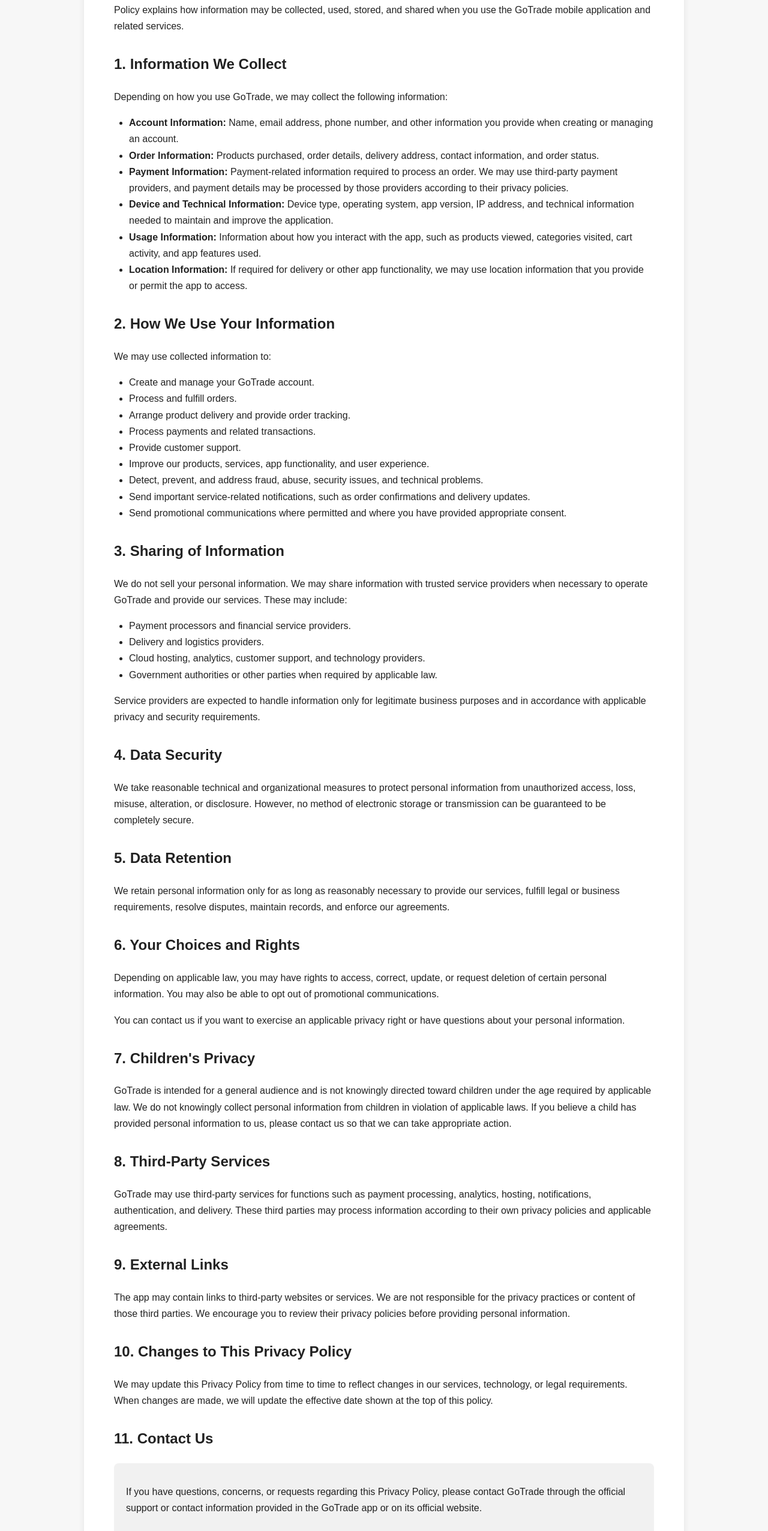
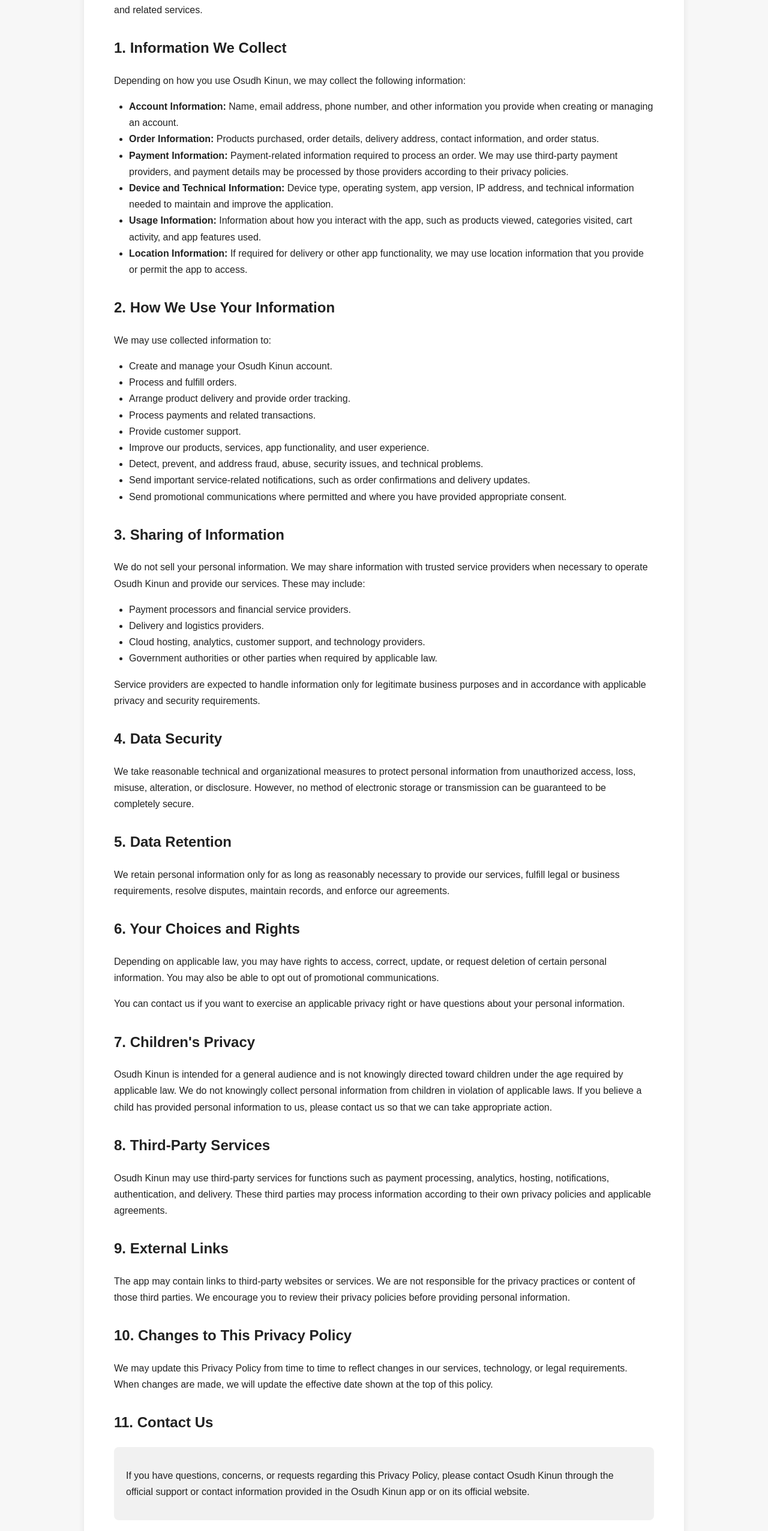
Before and after one commit to webdevloper2018/osudh-kinun-privacy-policy, a plain HTML site: page index.html in a window 1280 px wide. Shown: the part 247-2800 px from the top of the page at 60% size. Drawn offline with Linux system fonts and the light colour scheme.

Commit message:
Update privacy policy references from GoTrade to Osudh Kinun

```diff
--- a/index.html
+++ b/index.html
@@ -1,11 +1,9 @@
-from pathlib import Path
-
-html = """<!DOCTYPE html>
+ <!DOCTYPE html>
 <html lang="en">
 <head>
   <meta charset="UTF-8">
   <meta name="viewport" content="width=device-width, initial-scale=1.0">
-  <title>GoTrade Privacy Policy</title>
+  <title>Osudh Kinun Privacy Policy</title>
   <style>
     body {
       font-family: Arial, Helvetica, sans-serif;
@@ -47,18 +45,18 @@
 </head>
 <body>
   <main class="container">
-    <h1>Privacy Policy for GoTrade</h1>
+    <h1>Privacy Policy for Osudh Kinun</h1>
     <p class="date"><strong>Effective Date:</strong> August 26, 2026</p>
 
     <p>
-      GoTrade ("we", "our", or "us") respects your privacy and is committed to
+      Osudh Kinun ("we", "our", or "us") respects your privacy and is committed to
       protecting your personal information. This Privacy Policy explains how
       information may be collected, used, stored, and shared when you use the
-      GoTrade mobile application and related services.
+      Osudh Kinun mobile application and related services.
     </p>
 
     <h2>1. Information We Collect</h2>
-    <p>Depending on how you use GoTrade, we may collect the following information:</p>
+    <p>Depending on how you use Osudh Kinun, we may collect the following information:</p>
     <ul>
       <li><strong>Account Information:</strong> Name, email address, phone number, and other information you provide when creating or managing an account.</li>
       <li><strong>Order Information:</strong> Products purchased, order details, delivery address, contact information, and order status.</li>
@@ -71,7 +69,7 @@
     <h2>2. How We Use Your Information</h2>
     <p>We may use collected information to:</p>
     <ul>
-      <li>Create and manage your GoTrade account.</li>
+      <li>Create and manage your Osudh Kinun account.</li>
       <li>Process and fulfill orders.</li>
       <li>Arrange product delivery and provide order tracking.</li>
       <li>Process payments and related transactions.</li>
@@ -85,7 +83,7 @@
     <h2>3. Sharing of Information</h2>
     <p>
       We do not sell your personal information. We may share information with
-      trusted service providers when necessary to operate GoTrade and provide
+      trusted service providers when necessary to operate Osudh Kinun and provide
       our services. These may include:
     </p>
     <ul>
@@ -128,7 +126,7 @@
 
     <h2>7. Children's Privacy</h2>
     <p>
-      GoTrade is intended for a general audience and is not knowingly directed
+      Osudh Kinun is intended for a general audience and is not knowingly directed
       toward children under the age required by applicable law. We do not
       knowingly collect personal information from children in violation of
       applicable laws. If you believe a child has provided personal information
@@ -137,7 +135,7 @@
 
     <h2>8. Third-Party Services</h2>
     <p>
-      GoTrade may use third-party services for functions such as payment
+      Osudh Kinun may use third-party services for functions such as payment
       processing, analytics, hosting, notifications, authentication, and
       delivery. These third parties may process information according to their
       own privacy policies and applicable agreements.
@@ -162,15 +160,10 @@
     <div class="contact">
       <p>
         If you have questions, concerns, or requests regarding this Privacy
-        Policy, please contact GoTrade through the official support or contact
-        information provided in the GoTrade app or on its official website.
+        Policy, please contact Osudh Kinun through the official support or contact
+        information provided in the Osudh Kinun app or on its official website.
       </p>
     </div>
   </main>
 </body>
 </html>
-"""
-
-path = Path("/mnt/data/gotrade_privacy_policy.html")
-path.write_text(html, encoding="utf-8")
-print(f"Created: {path}")
```
